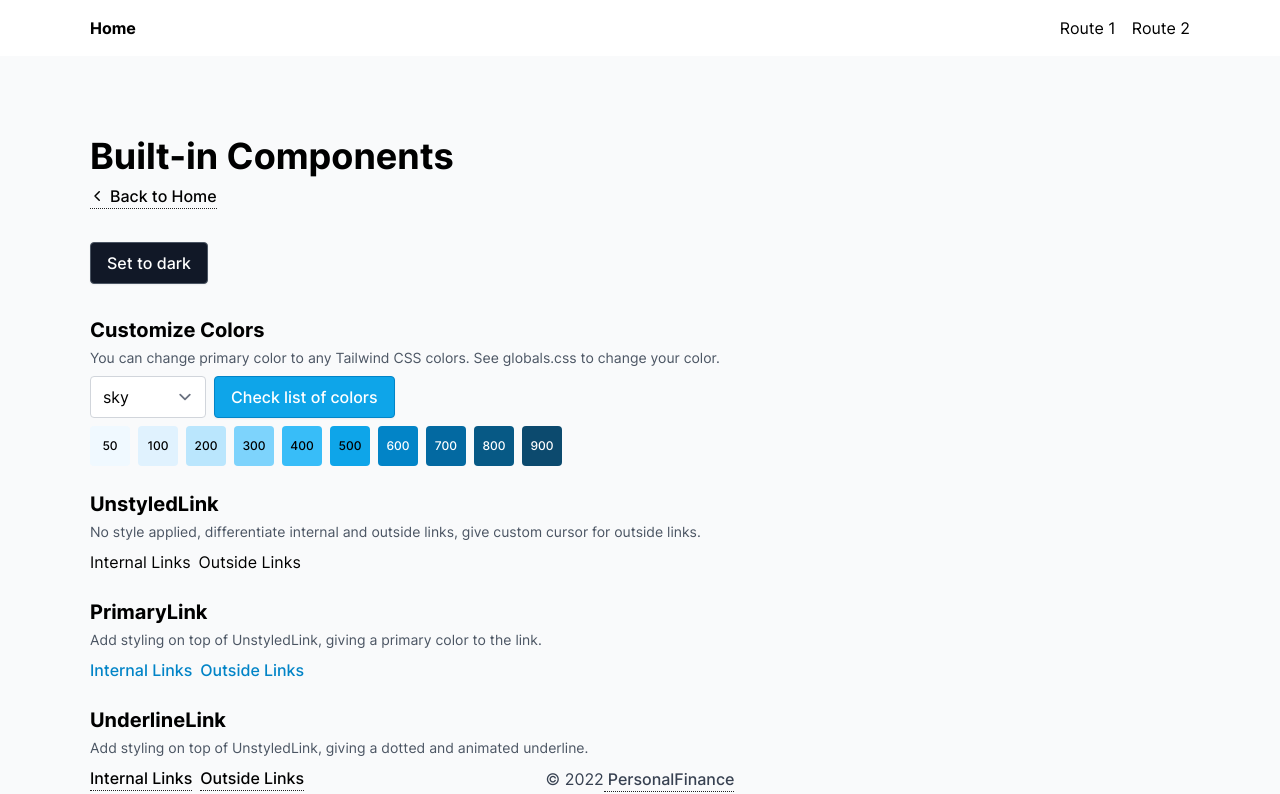
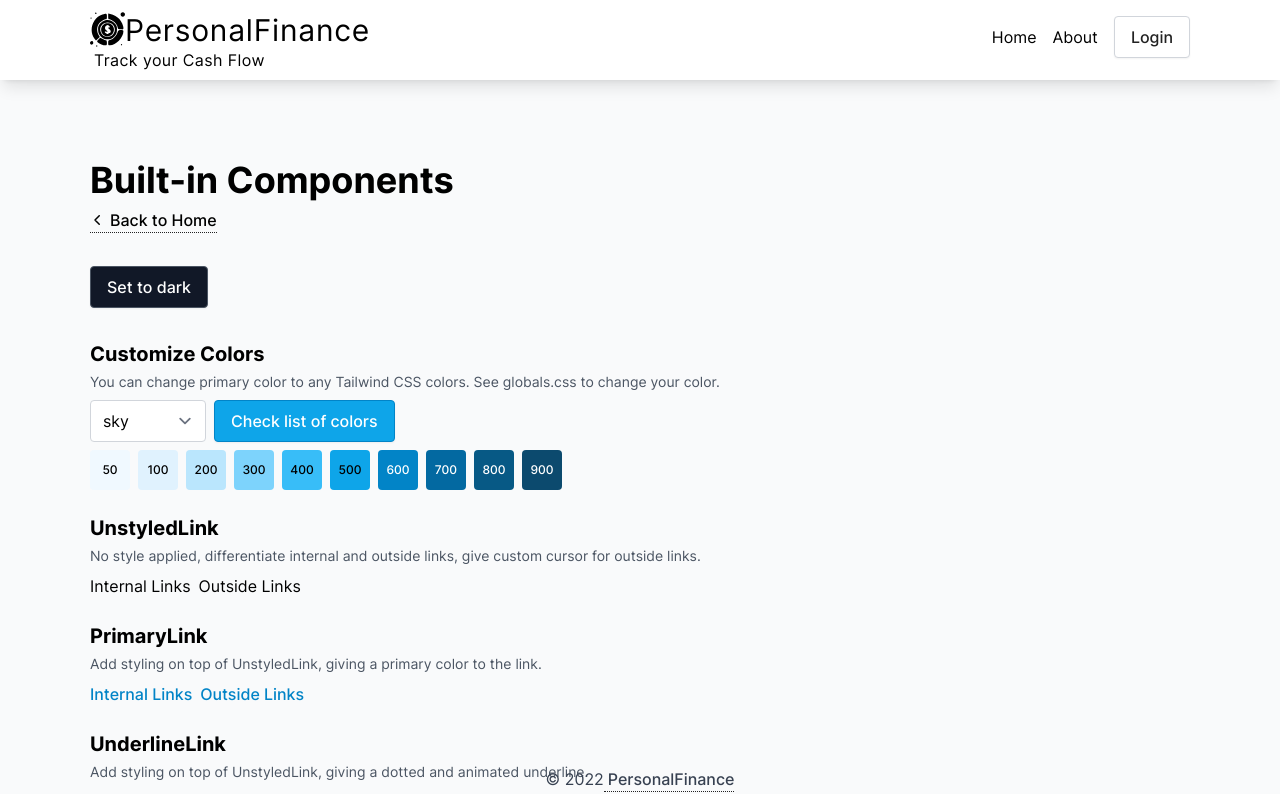
Before and after one commit to kalinchenko23/personal_finance_tracker, a Next.js app in the folder client/: page /components in a window 1280 px wide. Shown: the top 794 px of the page. Built offline with nearby package versions, Linux system fonts and the light colour scheme.

Commit message:
Responsive design added

```diff
--- a/client/src/components/layout/Header.tsx
+++ b/client/src/components/layout/Header.tsx
@@ -1,29 +1,77 @@
 import * as React from 'react';
+import LoginForm from '@/components/LoginForm';
 
 import UnstyledLink from '@/components/links/UnstyledLink';
+import Logo from '@/components/Logo';
+import Button from '../buttons/Button';
+
+const DesktopNav = ({setOpenLogin}:{setOpenLogin:React.Dispatch<React.SetStateAction<boolean>>})=>{
+  return (
+    <ul className='hidden items-center justify-between space-x-4  lg:flex'>
+      {links.map(({ href, label }) => (
+        <li key={`${href}${label}`}>
+          <UnstyledLink href={href} className='hover:text-gray-600'>
+            {label}
+          </UnstyledLink>
+        </li>
+      ))}
+        <li key={`login`}>
+          <Button variant='light' onClick={()=>setOpenLogin(true)}>Login</Button>
+        </li>
+    </ul>
+  )
+};
+
+const MobileNavDropDown = ()=>{
+  return(
+    <div className="group relative bg-blue-300 ">
+      <Button
+        variant='light'
+        className="hidden"
+        /* className="hidden bg-gray-300 text-gray-700
+        font-semibold py-2 px-4 rounded inline-flex items-center" */
+      >
+        <span className="mr-1">Menu</span>
+      </Button>
+      <ul className="absolute hidden text-gray-700 pt-1 group-hover:block">
+        {links.map(({ href, label }) => (
+            <li key={`${href}${label}`}>
+              <UnstyledLink href={href} className='rounded-b bg-gray-200 hover:bg-gray-400 py-2 px-4 flex flex-col justify-start whitespace-no-wrap '>
+                {label}
+              </UnstyledLink>
+            </li>
+          ))}
+      </ul>
+    </div>
+  )
+};
 
 const links = [
-  { href: '/', label: 'Route 1' },
-  { href: '/', label: 'Route 2' },
+  { href: '/', label: 'Home' },
+  { href: '/', label: 'About' },
 ];
 
 export default function Header() {
+
+  const [openLogin, setOpenLogin] = React.useState(false);
   return (
-    <header className='sticky top-0 z-50 bg-white'>
-      <div className='layout flex h-14 items-center justify-between'>
-        <UnstyledLink href='/' className='font-bold hover:text-gray-600'>
-          Home
-        </UnstyledLink>
-        <nav>
-          <ul className='flex items-center justify-between space-x-4'>
-            {links.map(({ href, label }) => (
-              <li key={`${href}${label}`}>
-                <UnstyledLink href={href} className='hover:text-gray-600'>
-                  {label}
-                </UnstyledLink>
-              </li>
-            ))}
-          </ul>
+    <header className='sticky h-20 top-0 z-50 bg-white shadow-lg'>
+
+      <LoginForm openLogin={openLogin} setOpenLogin={setOpenLogin}/>
+
+      <div className='layout flex pt-2 h-14 content-center justify-between'>
+        <Logo/>
+
+        <nav className='mt-2  '>
+          <DesktopNav setOpenLogin={setOpenLogin}/>
+          <Button
+            variant='light'
+            className='lg:hidden'
+            onClick={()=>setOpenLogin(true)}
+          >
+            Login
+          </Button>
+          {/* <MobileNavDropDown/> */}
         </nav>
       </div>
     </header>
```
